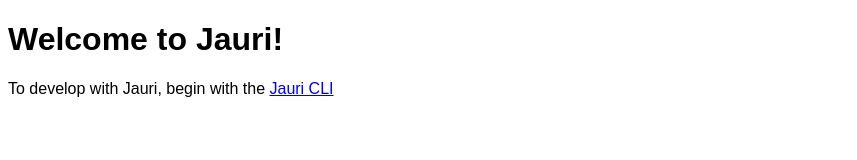
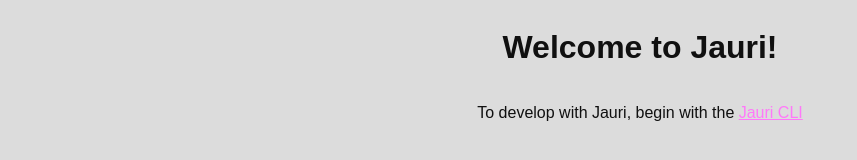
Before and after one commit to CirklAI/JWebView, a Svelte app in the folder src/java_src/src/main/resources/: page / in a window 1280 px wide. Shown: the whole page, without its empty margins (0-857 px from the left). Built offline with nearby package versions, Linux system fonts and the light colour scheme.

Commit message:
update demo

```diff
--- a/src/java_src/src/main/resources/src/app.html
+++ b/src/java_src/src/main/resources/src/app.html
@@ -16,17 +16,24 @@
             padding: 0;
         }
 
+        body {
+            display: flex;
+            flex-direction: column;
+            text-align: center;
+            min-height: 97vh;
+        }
+
         @media (prefers-color-scheme: dark) {
             body {
-                background-color: #000000;
-                color: #fff;
+                background-color: #101010;
+                color: #d6d6d6;
             }
         }
 
         @media (prefers-color-scheme: light) {
             body {
-                background-color: #ffffff;
-                color: #000000;
+                background-color: #dcdcdc;
+                color: #101010;
             }
         }
     </style>
--- a/src/java_src/src/main/resources/src/routes/+page.svelte
+++ b/src/java_src/src/main/resources/src/routes/+page.svelte
@@ -1,8 +1,7 @@
-<div>
+<div style="display: flex; flex-direction: column; align-items: center; justify-content: center; text-align: center">
     <h1>Welcome to Jauri!</h1>
-    <p>To develop with Jauri, begin with the <a href="https://jauri.cirkl.ai">Jauri CLI</a></p>
+    <p>
+        To develop with Jauri, begin with the
+        <a style="color: #ff78f9" href="https://jauri.cirkl.ai">Jauri CLI</a>
+    </p>
 </div>
-
-<style>
-
-</style>
```
